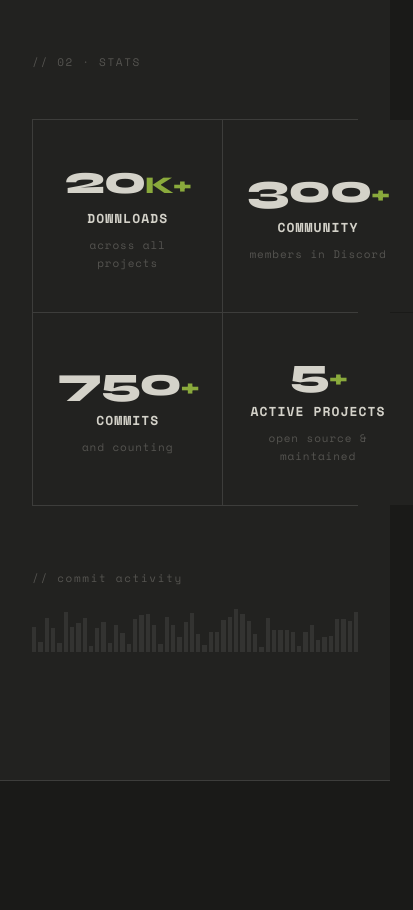
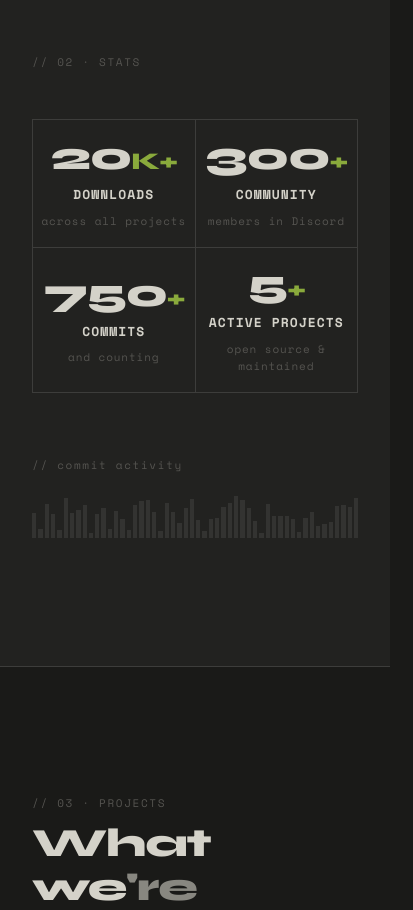
Before and after one commit to SteelCodeTeam/SteelCodeWeb, an Angular app: page / in a window 390 px wide. Shown: the part 940-1850 px from the top of the page, 413 px wide, since content can reach past the window. Built offline with nearby package versions, Linux system fonts and the light colour scheme; no server answers.

Commit message:
some minor fix in youtube link

```diff
--- a/src/app/sections/stats/stats.css
+++ b/src/app/sections/stats/stats.css
@@ -107,6 +107,10 @@
     grid-template-columns: repeat(2, 1fr);
   }
 
+  .stats__item {
+    padding: var(--space-2) var(--space-1);
+  }
+
   .stats__bars {
     gap: 2px;
   }
```
